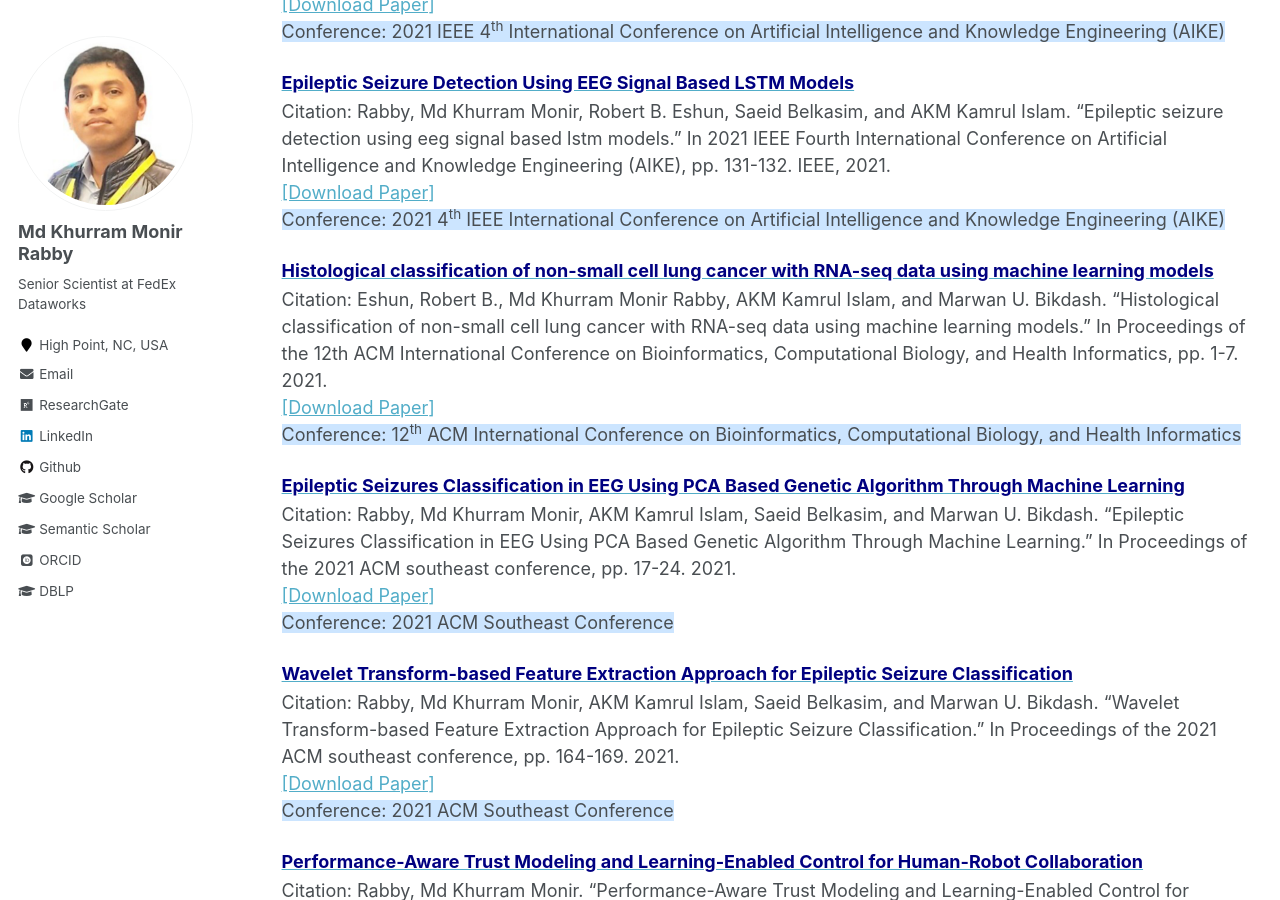
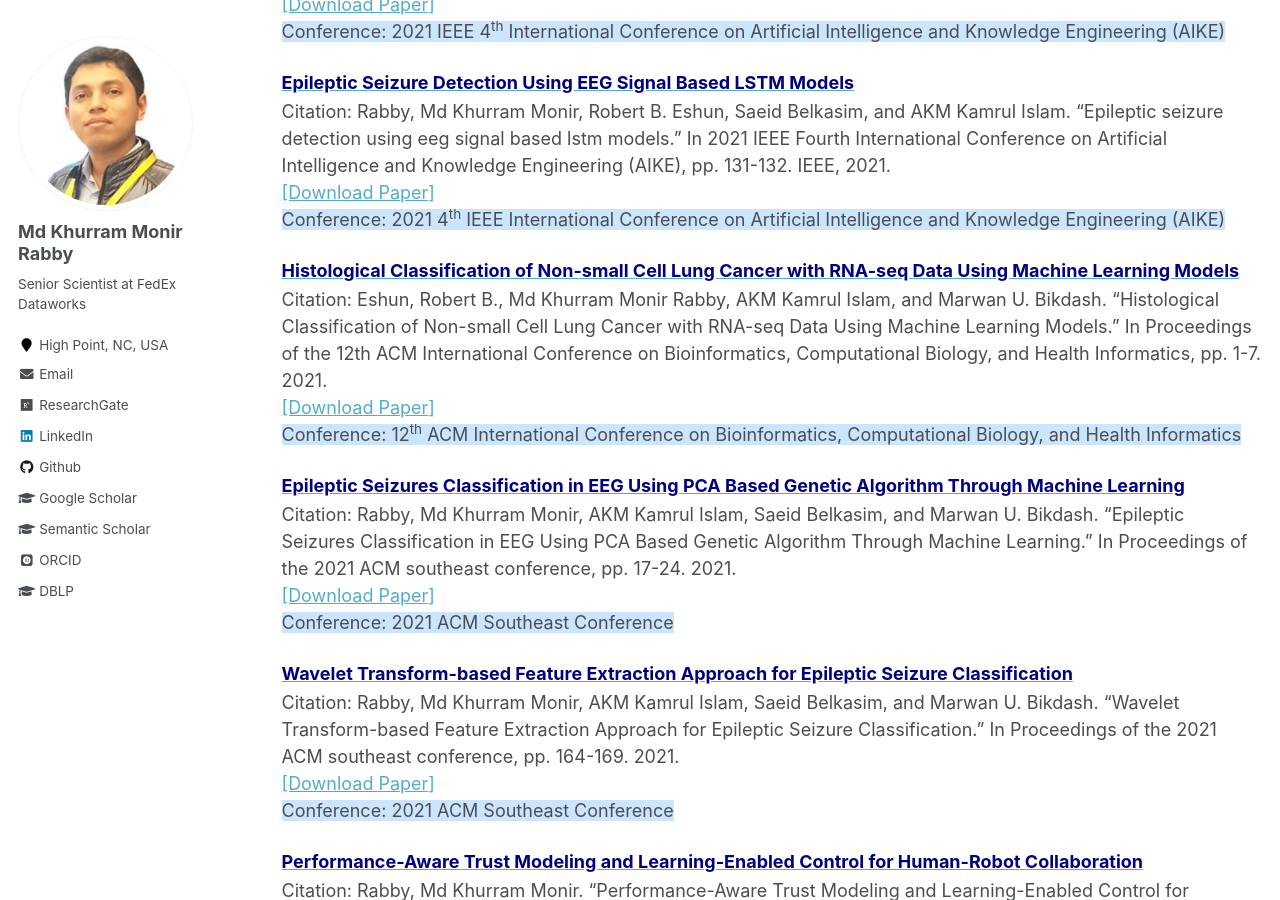
Before and after one commit to mkmrabby/mkmrabby.github.io, a Jekyll site: the page built from _pages/publications_lists.md, in a window 1280 px wide and 900 px high, scrolled down 1507 px. Built offline with Jekyll 4.4.1, drawn with Linux system fonts in a browser that asks for light colours; some web fonts are replaced.

Commit message:
Update publications_lists.md

```diff
--- a/_pages/publications_lists.md
+++ b/_pages/publications_lists.md
@@ -64,8 +64,8 @@ Citation: Rabby, Md Khurram Monir, Robert B. Eshun, Saeid Belkasim, and AKM Kamr
 <span style="background-color:#cce5ff; font-size:1em;">Conference: 2021 4<sup>th</sup> IEEE International Conference on Artificial Intelligence and Knowledge Engineering (AIKE)</span>
 <br/>
 
-<span style="color:black; font-size:1.1em"><b><a href="https://dl.acm.org/doi/abs/10.1145/3459930.3471168" target="_blank"><font color="Navy" size="4">Histological classification of non-small cell lung cancer with RNA-seq data using machine learning models</font></a></b></span><br/>
-Citation: Eshun, Robert B., Md Khurram Monir Rabby, AKM Kamrul Islam, and Marwan U. Bikdash. "Histological classification of non-small cell lung cancer with RNA-seq data using machine learning models." In Proceedings of the 12th ACM International Conference on Bioinformatics, Computational Biology, and Health Informatics, pp. 1-7. 2021.<br/>
+<span style="color:black; font-size:1.1em"><b><a href="https://dl.acm.org/doi/abs/10.1145/3459930.3471168" target="_blank"><font color="Navy" size="4">Histological Classification of Non-small Cell Lung Cancer with RNA-seq Data Using Machine Learning Models</font></a></b></span><br/>
+Citation: Eshun, Robert B., Md Khurram Monir Rabby, AKM Kamrul Islam, and Marwan U. Bikdash. "Histological Classification of Non-small Cell Lung Cancer with RNA-seq Data Using Machine Learning Models." In Proceedings of the 12th ACM International Conference on Bioinformatics, Computational Biology, and Health Informatics, pp. 1-7. 2021.<br/>
 <a href="https://dl.acm.org/doi/abs/10.1145/3459930.3471168" target="_blank">[Download Paper]</a> <br/>
 <span style="background-color:#cce5ff; font-size:1em;">Conference: 12<sup>th</sup> ACM International Conference on Bioinformatics, Computational Biology, and Health Informatics</span>
 <br/>
```
